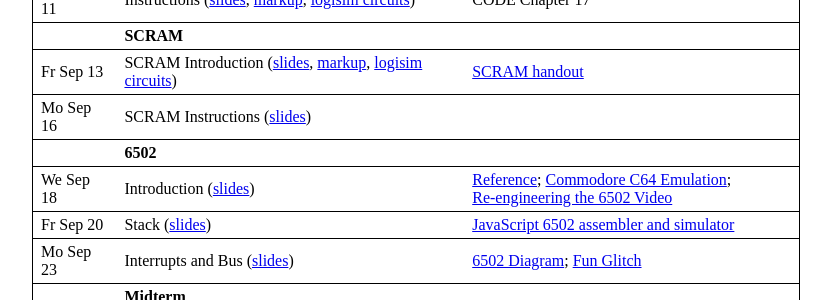
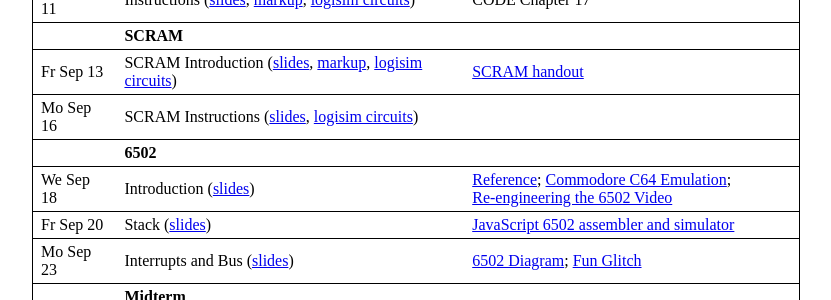
Before and after one commit to jhucsf/fall2019, a Jekyll site: the page built from index.md, in a window 1280 px wide and 900 px high, scrolled down 1144 px. Shown: the part 152-452 px from the top of the window, without its empty margins (224-1055 px from the left). Built offline with Jekyll 4.4.1, drawn with Linux system fonts in a browser that asks for light colours.

Commit message:
demo circuit for lec 8

```diff
--- a/index.md
+++ b/index.md
@@ -62,7 +62,7 @@ Mo Sep 9  | Memory ([slides](lec/lec05.pdf), [markup](lec/lec05-ink.pdf), [logis
 We Sep 11 | Instructions ([slides](lec/lec06.pdf), [markup](lec/lec06-ink.pdf), [logisim circuits](res/demoInstructions.circ))    | CODE Chapter 17
           | **SCRAM**
 Fr Sep 13 | SCRAM Introduction ([slides](lec/lec07.pdf), [markup](lec/lec07-ink.pdf), [logisim circuits](res/demoSCRAM-corrected.circ))                        | [SCRAM handout](https://www.cs.jhu.edu/~phi/csf/scram/dewdney-omnibus-scram.pdf)
-Mo Sep 16 | SCRAM Instructions ([slides](lec/lec08.pdf))                        |
+Mo Sep 16 | SCRAM Instructions ([slides](lec/lec08.pdf), [logisim circuits](res/demoSCRAM2.circ))                        |
           | **6502**
 We Sep 18 | Introduction ([slides](lec/lec09.pdf))                            | [Reference](http://obelisk.me.uk/6502/index.html); [Commodore C64 Emulation](https://www.cs.jhu.edu/~phi/csf/c64-emulation/);<br> [Re-engineering the 6502 Video](https://www.youtube.com/watch?v=fWqBmmPQP40)
 Fr Sep 20 | Stack ([slides](lec/lec10.pdf))                                     | [JavaScript 6502 assembler and simulator](http://skilldrick.github.io/easy6502/)
```
Also changed, not shown: 1 other file.
